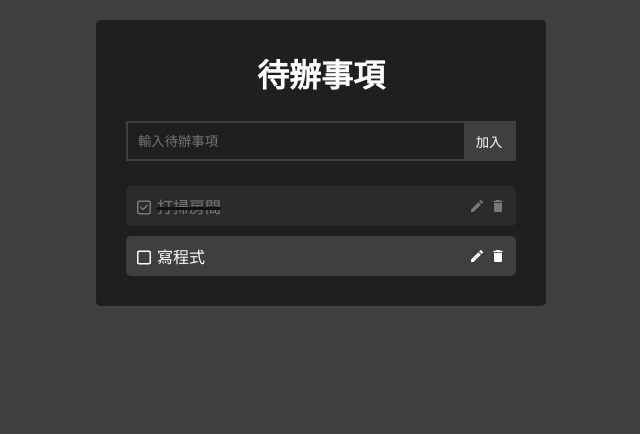
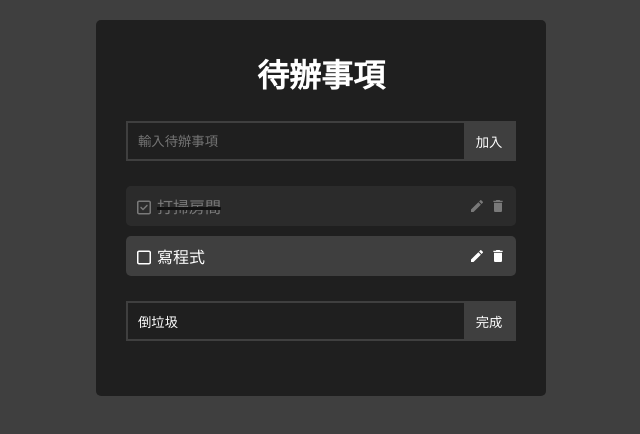
Before and after one commit to YTingLai/Todo_App, a React app in the folder frontend/: page / in a window 1280 px wide. Shown: the top 434 px of the page, without its empty margins (319-959 px from the left). Built offline with nearby package versions, Linux system fonts and the light colour scheme; the HTML template or start-up script is replaced by a standard one.

Commit message:
建立編輯 todo 的輸入框的基本版面
- 使用模擬資料呈現版面效果

```diff
--- a/frontend/src/App.css
+++ b/frontend/src/App.css
@@ -19,8 +19,8 @@ body {
 }
 
 
-/* CreateForm.jsx */
-.create-form {
+/* CreateForm.jsx 和 EditForm.jsx */
+.create-form, .edit-form {
     height: 40px;
     width: 100%;
     border: 2px solid #3f3f3f;
@@ -28,7 +28,7 @@ body {
     display: flex;
 }
 
-.create-form-input {
+.create-form-input, .edit-form-input {
     background-color: transparent;  /* 背景 : 透明 */
     height: 100%;
     flex: 1;  /* 扣除 button 後的所有剩餘空間 */
@@ -39,7 +39,7 @@ body {
     color: white;
 }
 
-.create-form-button {
+.create-form-button, .edit-form-button {
     background-color: #3f3f3f;
     height: 100%;
     width: 50px;
--- /dev/null
+++ b/frontend/src/components/EditForm.jsx
@@ -0,0 +1,11 @@
+function EditForm({todo}) {
+
+    return (
+        <form className="edit-form">
+            <input type="text" placeholder="輸入待辦事項" value={todo.content} className="edit-form-input"></input>
+            <button type="submit" className="edit-form-button">完成</button>
+        </form>
+    );
+}
+
+export default EditForm
--- a/frontend/src/components/Todo.jsx
+++ b/frontend/src/components/Todo.jsx
@@ -1,11 +1,17 @@
 import { FaRegSquareCheck, FaRegSquare } from "react-icons/fa6";  // 導入已完成的核取方塊(打勾) + 未完成的核取方塊(空格)
 import { MdEdit, MdDelete } from "react-icons/md";  // 導入編輯圖示(筆) + 刪除圖示(垃圾桶)
+import EditForm from "./EditForm";
 
 function Todo({todo}) {
 
     // 判斷 todo 內容目前的完成狀態
     const CheckboxIcon = todo.isCompleted ? FaRegSquareCheck : FaRegSquare;
 
+    if(todo.isEditing) {  // 編輯狀態
+        return (
+            <EditForm todo={todo} />
+        );
+    } else {  // 非編輯狀態
         return (
             <div className={`todo ${todo.isCompleted ? "completed" : ""}`}>
                 <div className="todo-left">
@@ -19,5 +25,6 @@ function Todo({todo}) {
             </div>
         );
     }
+}
 
 export default Todo
--- a/frontend/src/components/TodoWrapper.jsx
+++ b/frontend/src/components/TodoWrapper.jsx
@@ -4,8 +4,9 @@ import Todo from "./Todo";
 function TodoWrapper() {
 
     const initialTodos = [
-        {id: Math.random(), content: "打掃房間", isCompleted: true},
-        {id: Math.random(), content: "寫程式", isCompleted: false},
+        {id: Math.random(), content: "打掃房間", isCompleted: true, isEditing: false},
+        {id: Math.random(), content: "寫程式", isCompleted: false, isEditing: false},
+        {id: Math.random(), content: "倒垃圾", isCompleted: false, isEditing: true},
     ];
 
     return (
```
Lines whose indentation alone changed are shown as unchanged.
